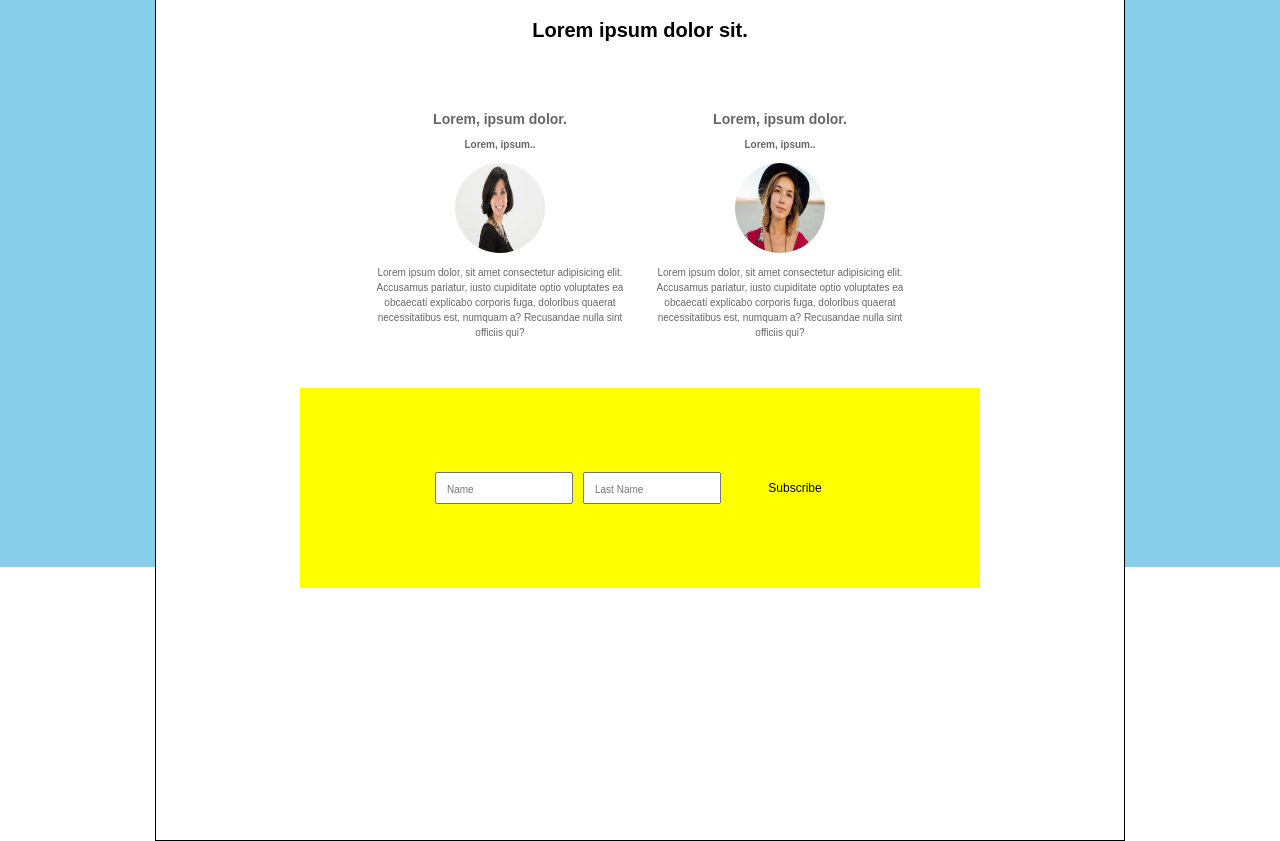
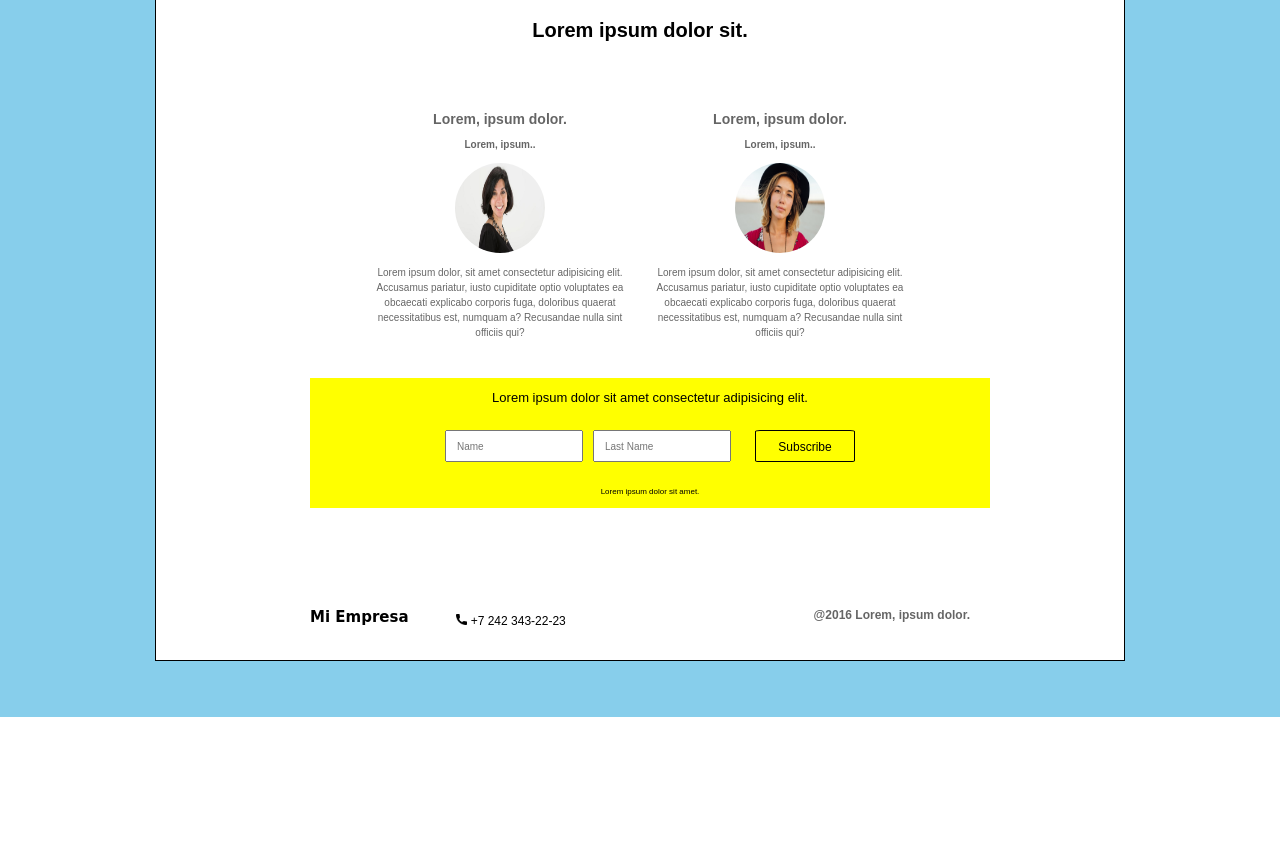
Before and after one commit to carloscastillo369/hackaton7, a plain HTML site: page index.html in a window 1280 px wide. Shown: the part 1833-2674 px from the top of the page. After the commit the page ends 2550 px from the top, so only its background shows below. Drawn offline with Linux system fonts and the light colour scheme.

Commit message:
proyecto terminado

```diff
--- a/css/sass/AtomicDesign/Atoms/_Background.scss
+++ b/css/sass/AtomicDesign/Atoms/_Background.scss
@@ -9,7 +9,7 @@
     }
     &-Bottom {
         width: 100vw;
-        height: 1000px;
+        height: 1150px;
         background: skyblue;
         position: absolute;
         top: 1400px;
--- a/css/sass/AtomicDesign/Atoms/_Logo.scss
+++ b/css/sass/AtomicDesign/Atoms/_Logo.scss
@@ -9,4 +9,9 @@
         font-weight: bold;
         font-family: cursive;
     }
+    &--Foot {
+        display: block;
+        left: 0;
+        margin-top: 0;
+    }
 }
--- a/css/sass/AtomicDesign/Atoms/_Phone.scss
+++ b/css/sass/AtomicDesign/Atoms/_Phone.scss
@@ -10,4 +10,11 @@
         height: 11px;
 
     }
+    &--Foot {
+        display: block;
+        left: 0;
+        margin-top: 6px;
+        margin-right: 200px;
+        margin-bottom: 0;
+    }
 }
--- a/css/sass/AtomicDesign/Molecules/_Subscribe.scss
+++ b/css/sass/AtomicDesign/Molecules/_Subscribe.scss
@@ -25,16 +25,30 @@
         text-align: center;
         padding-top: 6px;
     }
+    &--ButtonBlack {
+        border: 1px solid black;
+    }
     &-Link {
         font-size: 12px;
     }
     &--Footer{
+        flex-wrap: wrap;
         width: 680px;
+        height: 130px;
         margin: 0 auto;
-        height: 200px;
         background: yellow;
-        position: relative;
-        top: 680px;
         align-items: center;
     }
+    &-FooterTitle {
+        width: 100%;
+        text-align: center;
+        font-size: 13px;
+        font-weight: normal;
+    }
+    &-FooterFoot {
+        width: 100%;
+        text-align: center;
+        font-size: 8px;
+        font-weight: normal;
+    }
 }
--- /dev/null
+++ b/css/sass/AtomicDesign/Organisms/_Footer.scss
@@ -0,0 +1,14 @@
+.Footer {
+    width: 660px;
+    margin: 0 auto;
+    height: 300px;
+    &-Foot {
+        display: flex;
+        justify-content: space-between;
+        margin-top: 100px;
+    }
+    &-ReserveRight {
+        font-size: 12px;
+        opacity: 0.6;
+    }
+}
--- a/css/sass/AtomicDesign/Organisms/_Main.scss
+++ b/css/sass/AtomicDesign/Organisms/_Main.scss
@@ -1,6 +1,6 @@
 .Main {
     width: 660px;
-    height: 1000px;
+    height: 1670px;
     margin: 0 auto;
     &-Icons {
         display: flex;
--- a/css/sass/AtomicDesign/Organisms/_Organisms.scss
+++ b/css/sass/AtomicDesign/Organisms/_Organisms.scss
@@ -1,2 +1,3 @@
 @import './Header';
 @import './Main';
+@import './Footer';
--- a/css/sass/AtomicDesign/Pages/_Container.scss
+++ b/css/sass/AtomicDesign/Pages/_Container.scss
@@ -1,6 +1,6 @@
 .Container {
     width: 970px;
-    height: 2500px;
+    height: 2320px;
     margin: 0 auto;
     margin-top: 174px;
     border: 1px solid black;
--- a/index.html
+++ b/index.html
@@ -172,14 +172,22 @@
             </section>
         </main>
         <footer class="Footer">
+
             <div class="Subscribe Footer-Subscribe Subscribe--Footer">
+                <h3 class="Subscribe-FooterTitle">Lorem ipsum dolor sit amet consectetur adipisicing elit.</h3>
                 <form class="Subscribe-Name">
                     <input class="Subscribe-Input" type="text" placeholder="Name">
                 </form>
                 <form class="Subscribe-LastName">
                     <input class="Subscribe-Input" type="text" placeholder="Last Name">
                 </form>
-                <div class="Subscribe-Button"><a class="Subscribe-Link" href="#">Subscribe</a></div>
+                <div class="Subscribe-Button Subscribe--ButtonBlack"><a class="Subscribe-Link" href="#">Subscribe</a></div>
+                <h3 class="Subscribe-FooterFoot">Lorem ipsum dolor sit amet.</h3>
+            </div>
+            <div class="Footer-Foot">
+                <div class="Logo Footer-Logo Logo--Foot"> <a class="Logo-Link" href="#">Mi Empresa</a></div>
+                <div class="Phone Footer-Phone Phone--Foot"> <img class="Phone-Img" src="./img/llamada-telefonica.png" alt=""> +7 242 343-22-23</div>
+                <h4 class="Footer-ReserveRight">@2016 Lorem, ipsum dolor.</h4>
             </div>
         </footer>
     </div>
```
Also changed, not shown: css/style.css, 1 other file.
